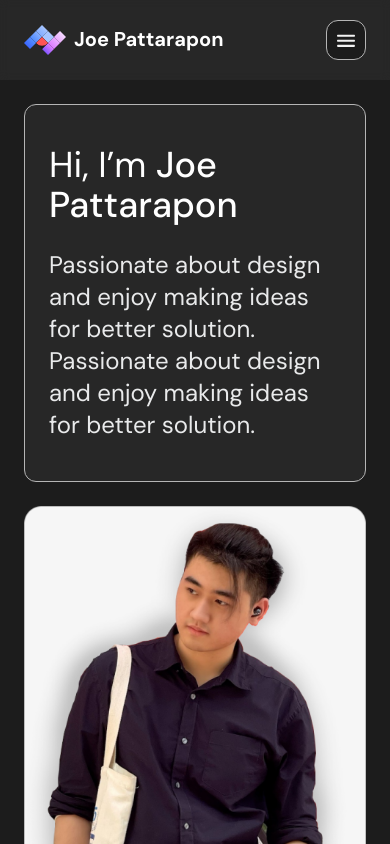
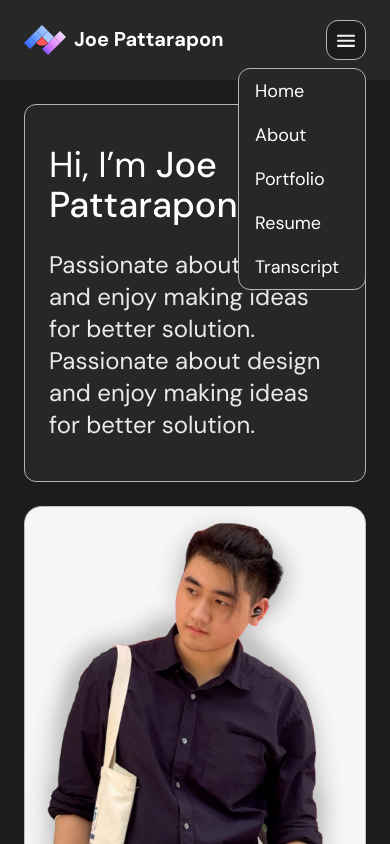
Before and after one commit to Joe-sit/joe-pattarapon, a Vue app: page / in a window 390 px wide. Both pictures are taken after a click on the button 346 px from the left and 40 px from the top of the page. Shown: the top 844 px of the page. Built offline with nearby package versions, Linux system fonts and the light colour scheme.

Commit message:
hamburger

```diff
--- a/src/App.vue
+++ b/src/App.vue
@@ -1,29 +1,59 @@
 <script setup>
-import { ref } from 'vue'
+import { ref, onMounted } from 'vue'
 import LogoSVG from './assets/banner.svg'
 import Menu from './assets/menu.svg'
 import HomePageVue from './components/HomePage.vue'
 
+const isMenuOpen = ref(false);
 
+const toggleMenu = () => {
+  isMenuOpen.value = !isMenuOpen.value;
+}
+
+onMounted(() => {
+  document.addEventListener('click', closeMenuOnClickOutside);
+});
+
+const closeMenuOnClickOutside = (event) => {
+  const menu = document.querySelector('.menu-box');
+  const hamburgerButton = document.querySelector('.hamburger-button');
+  if (menu && !menu.contains(event.target) && !hamburgerButton.contains(event.target)) {
+    isMenuOpen.value = false;
+  }
+}
 </script>
 
 <template>
   <div class="">
     <nav class="flex w-full h-auto bg-white/5 backdrop-blur-sm sticky top-0">
       <!--Header-->
-      <div class="flex flex-col-2 justify-between mx-auto w-[1024px] my-5 ">
+      <div class="flex flex-col-2 justify-between mx-auto w-[1024px] my-5 relative">
         <a href="" class="flex my-auto">
           <LogoSVG class="mx-6 mr-2" />
           <h1 class="text-white font-bold text-xl">Joe Pattarapon</h1>
         </a>
         <!--Hamburger-->
-        <button class="w-10 h-10 border-[.5px] rounded-xl border-[#B5B5B5] bg-[#1C1C1C] mx-6 ">
+        <button @click="toggleMenu"
+          class="hamburger-button w-10 h-10 border-[.5px] rounded-xl border-[#B5B5B5] bg-[#1C1C1C] mx-6 ">
           <Menu class="mx-auto" />
         </button>
+        <!-- Menu -->
+        <div v-if="isMenuOpen"
+          class="menu-box absolute top-full mx-6 right-0 mt-2 w-32 bg-[#272727] border-[.5px] border-[#B5B5B5] rounded-xl bg-opacity-100">
+          <ul class="text-white text-lg">
+            <li><a href="#" class="block py-2 px-4 hover:bg-[#2E2E2E] rounded-xl">Home</a></li>
+            <li><a href="#" class="block py-2 px-4 hover:bg-[#2E2E2E] rounded-xl">About</a></li>
+            <li><a href="#" class="block py-2 px-4 hover:bg-[#2E2E2E] rounded-xl">Portfolio</a></li>
+            <li><a href="#" class="block py-2 px-4 hover:bg-[#2E2E2E] rounded-xl">Resume</a></li>
+            <li><a href="#" class="block py-2 px-4 hover:bg-[#2E2E2E] rounded-xl">Transcript</a></li>
+          </ul>
+        </div>
       </div>
     </nav>
 
     <div class="mx-auto max-w-screen-lg h-screen">
+
+
       <div class="w-full ">
         <div class="mx-6 my-6 bg-[#272727] border-[.5px] border-[#B5B5B5] rounded-xl">
           <div class="my-10 mx-6">
@@ -50,7 +80,9 @@ import HomePageVue from './components/HomePage.vue'
           <div class="col-span-12 md:col-span-8 bg-[#272727] border-[.5px] border-[#B5B5B5] rounded-xl w-full">
             <h1 class="font-medium text-lg text-[#8A949C] mx-6 mt-6">ABOUT</h1>
             <p class="mt-4 font-medium mx-6 text-2xl text-white break-words">
-              Lorem Ipsum is simply dummy text of the printing and typesetting industry. Lorem Ipsum has been the industry's standard dummy text ever since the 1500s, when an unknown printer took a galley of type and scrambled it to make a type specimen book.
+              Lorem Ipsum is simply dummy text of the printing and typesetting industry. Lorem Ipsum has been the
+              industry's standard dummy text ever since the 1500s, when an unknown printer took a galley of type and
+              scrambled it to make a type specimen book.
             </p>
             <button class="text-white border my-4 rounded-xl px-4 py-4 justify-end mx-6 ">Read more</button>
           </div>
@@ -62,9 +94,6 @@ import HomePageVue from './components/HomePage.vue'
     </div>
 
   </div>
-
-
-
 </template>
 
 <style>
@@ -76,8 +105,6 @@ body {
 }
 
 body {
-
   background-color: #1C1C1C;
-
 }
 </style>
```
